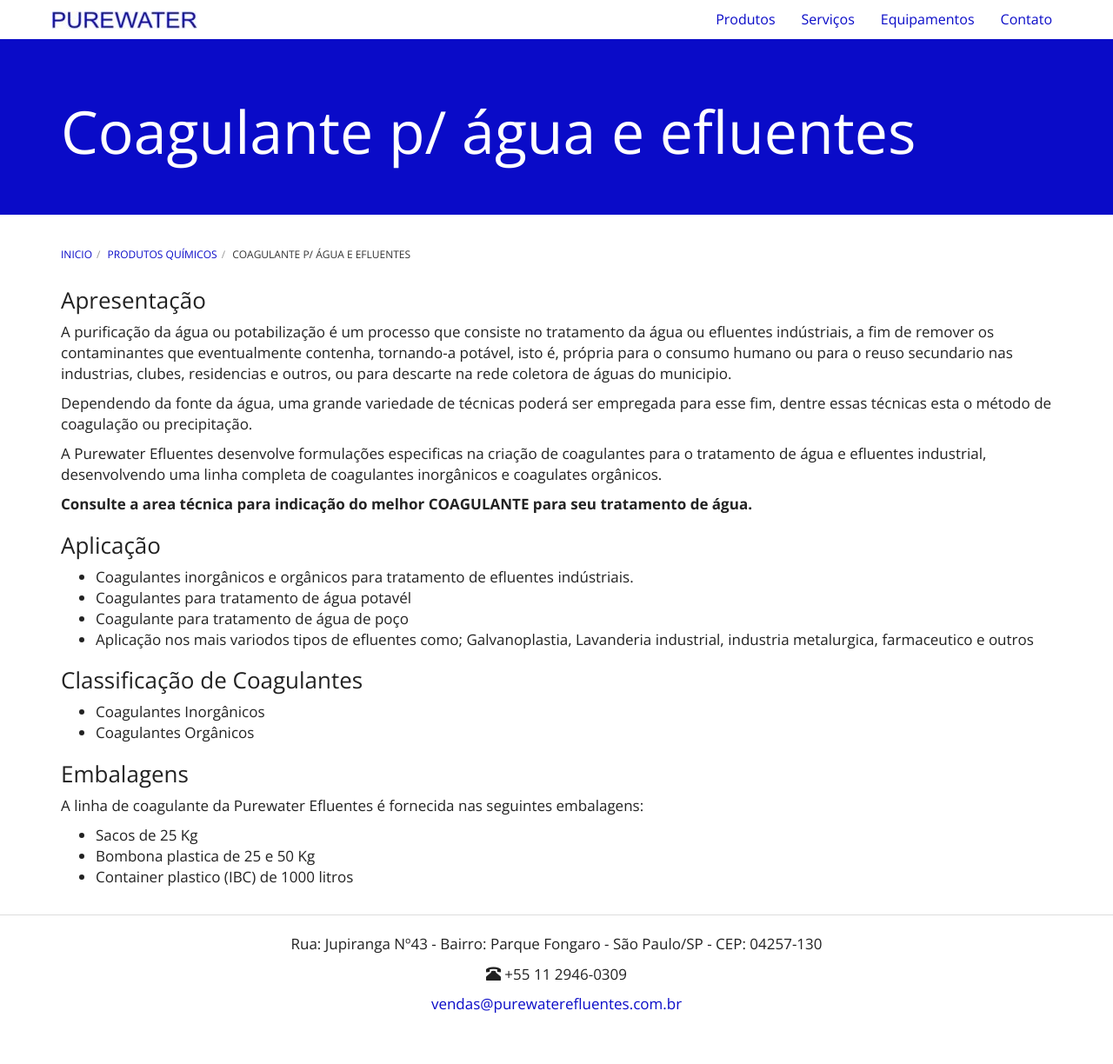
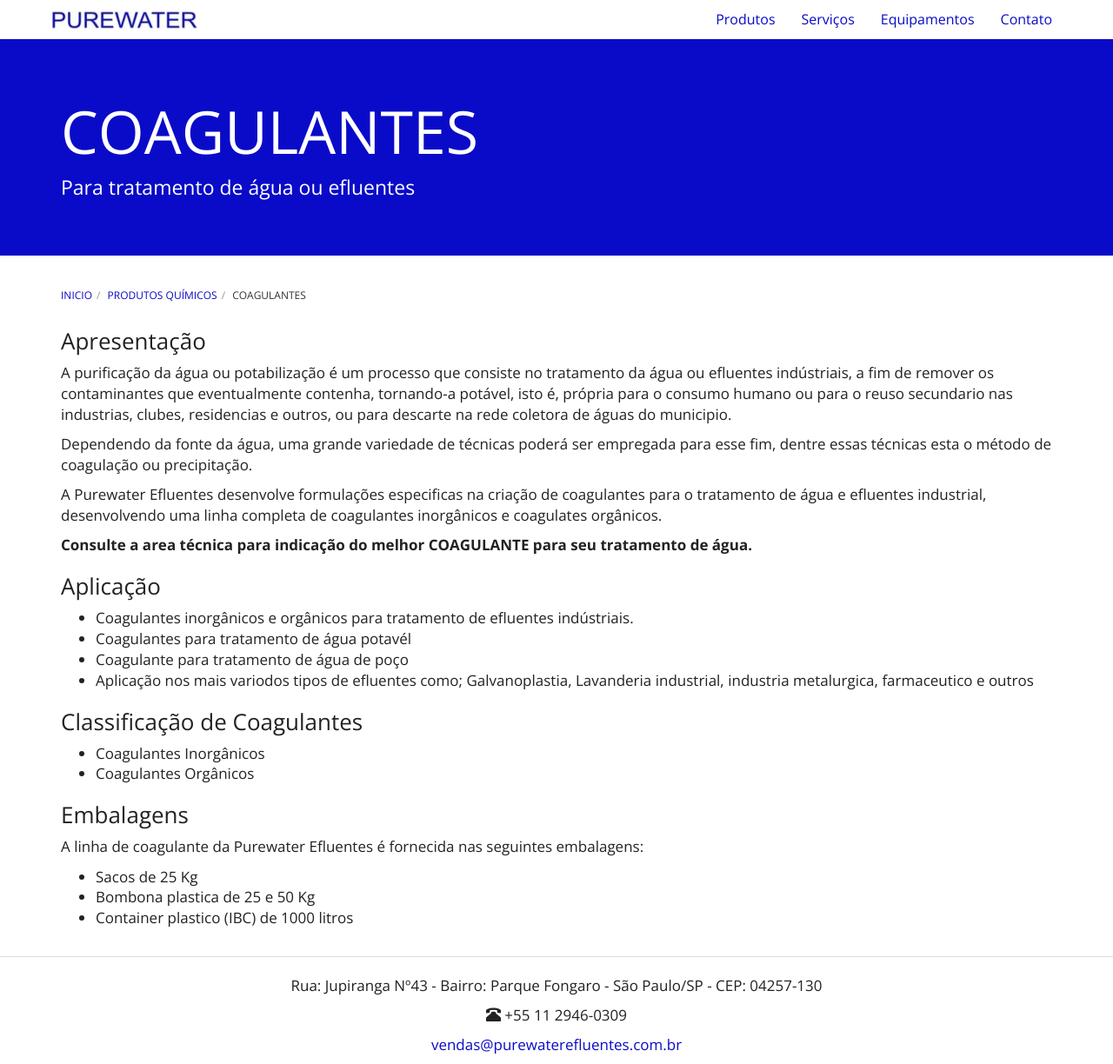
Before and after one commit to purewaterefluentes/purewaterefluentes.github.io, a Jekyll site: the page built from produtos/coagulante-agua-efluentes.md, in a window 1280 px wide and 1224 px high. Shown: the whole window at 87% size. Built offline with Jekyll 4.4.1, drawn with Linux system fonts in a browser that asks for light colours; nearby versions of some CDN libraries; library files that are not in the unit come from our copies.

Commit message:
Update coagulante-agua-efluentes.md

```diff
--- a/produtos/coagulante-agua-efluentes.md
+++ b/produtos/coagulante-agua-efluentes.md
@@ -1,8 +1,8 @@
 ---
 layout: default
-pageTitle: Coagulante p/ água e efleuntes
-title: Coagulante p/ água e efluentes
-subtitle:
+pageTitle: COAGULANTES
+title: COAGULANTES
+subtitle: Para tratamento de água ou efluentes
 ---
 
 ### Apresentação
```
